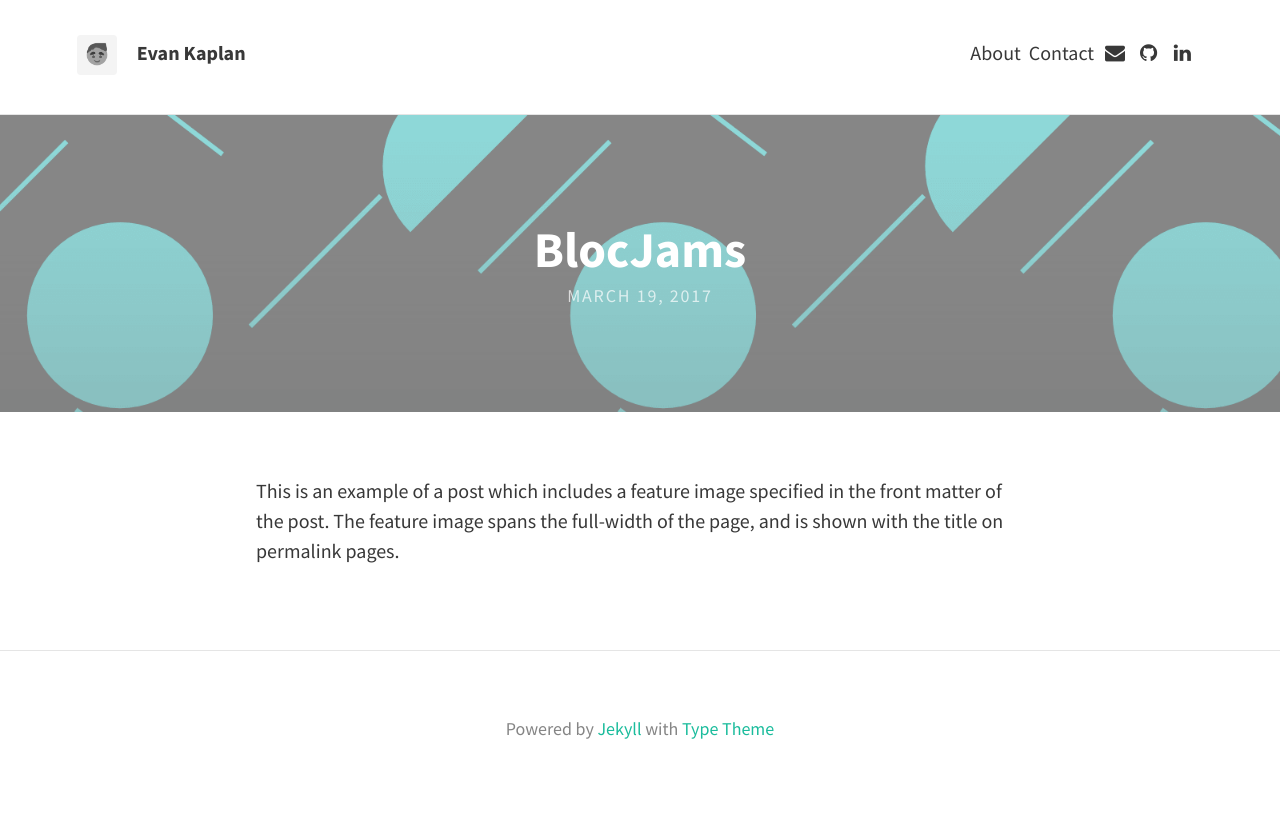
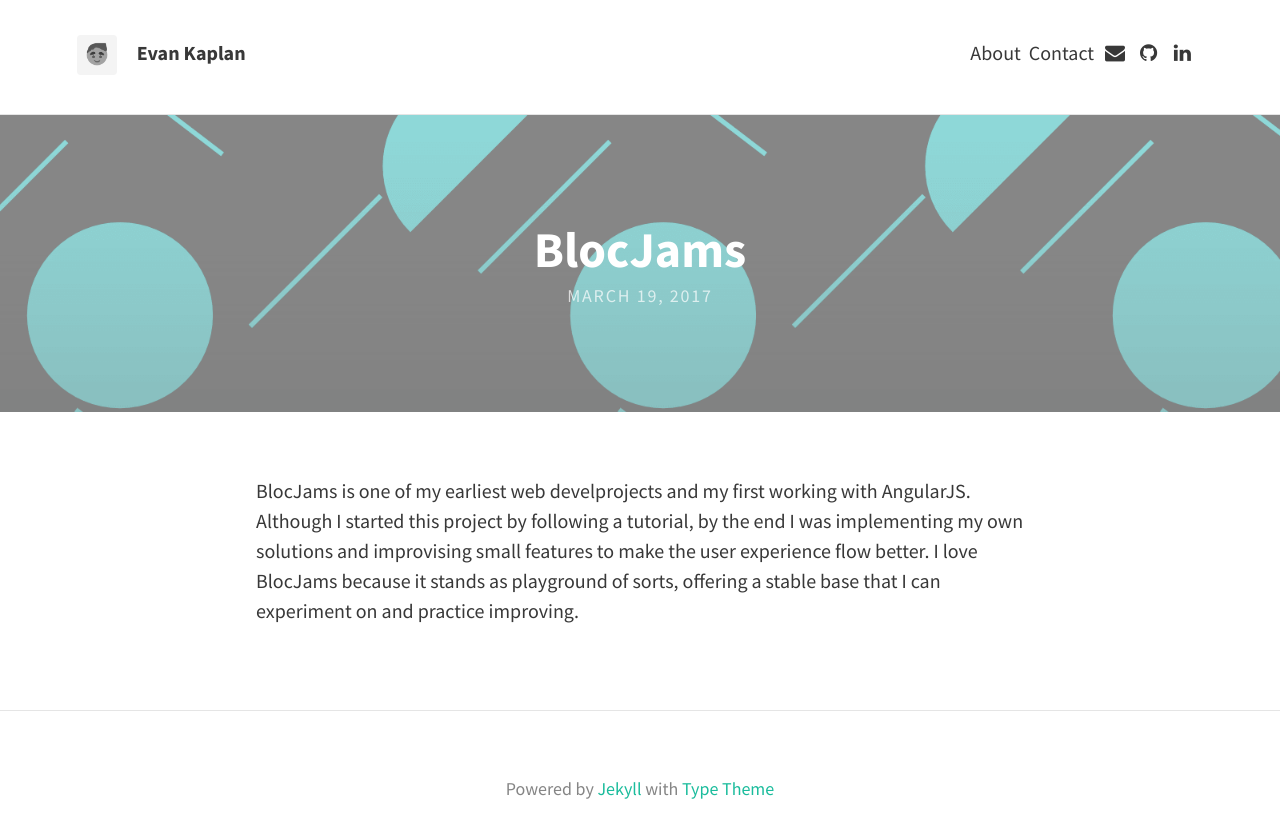
Before and after one commit to evnkpln/evnkpln.github.io, a Jekyll site: the page built from _portfolio/blocjams.md, in a window 1280 px wide. Shown: the top 838 px of the page. Built offline with Jekyll 4.4.1, drawn with Linux system fonts in a browser that asks for light colours; nearby versions of some CDN libraries.

```diff
--- a/_portfolio/blocjams.md
+++ b/_portfolio/blocjams.md
@@ -6,4 +6,4 @@ thumbnail-path: "https://d13yacurqjgara.cloudfront.net/users/3217/screenshots/20
 short-description: BlocJams for iOS is awesome!
 
 ---
-This is an example of a post which includes a feature image specified in the front matter of the post. The feature image spans the full-width of the page, and is shown with the title on permalink pages.
+BlocJams is one of my earliest web develprojects and my first working with AngularJS. Although I started this project by following a tutorial, by the end I was implementing my own solutions and improvising small features to make the user experience flow better. I love BlocJams because it stands as playground of sorts, offering a stable base that I can experiment on and practice improving.
```
Also changed, not shown: contact.md (+2 -2 lines).
